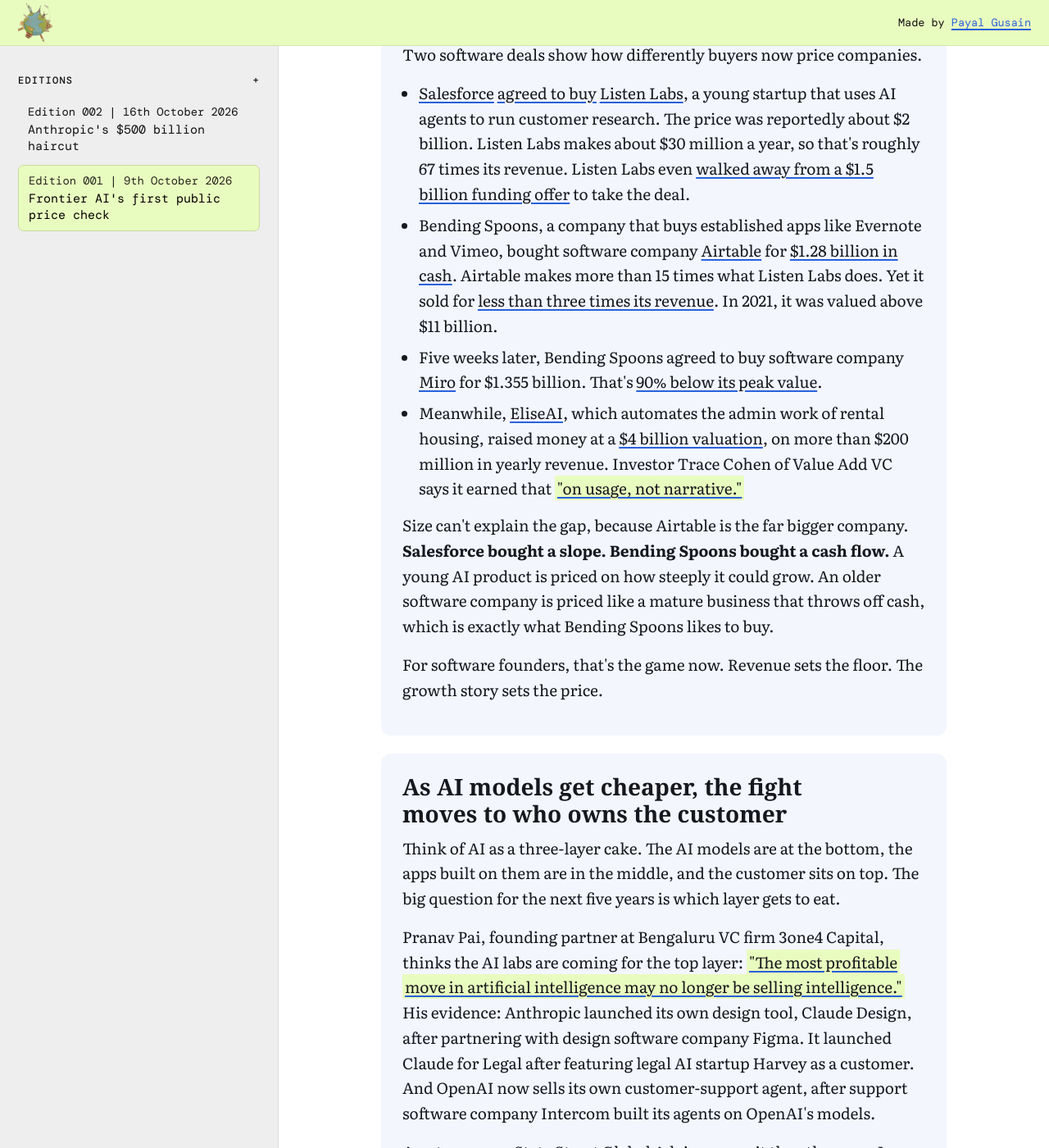
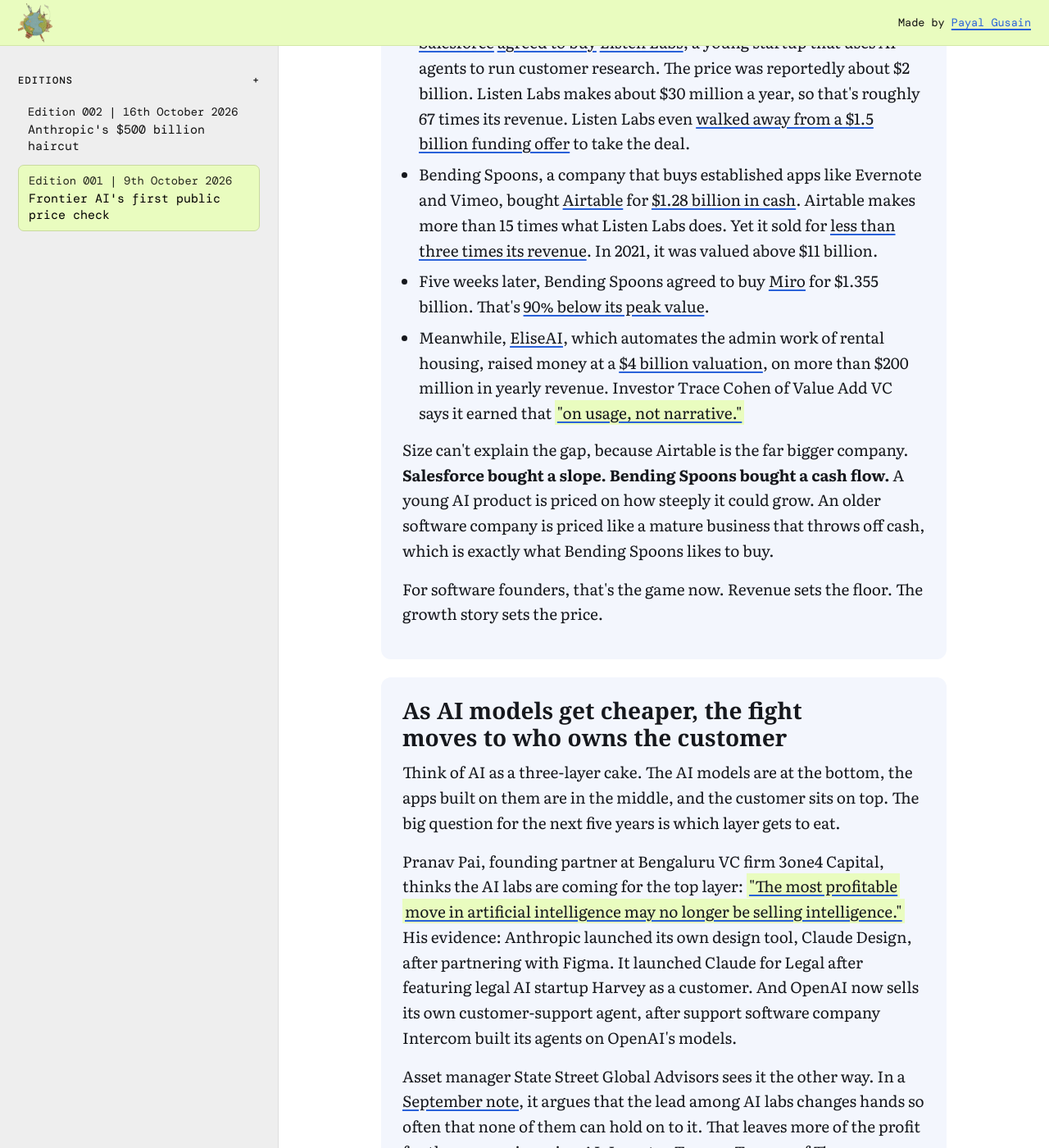
Before and after one commit to pgwrites/keeping-up-with-the-capital, a Jekyll site: the page built from _posts/2026-10-09-anthropic-ipo-family-offices.md, in a window 1280 px wide and 1400 px high, scrolled down 3478 px. Shown: the whole window at 82% size. Built offline with Jekyll 4.4.1, drawn with Linux system fonts in a browser that asks for light colours; some web fonts are replaced; some of the changed text lies outside the part shown.

Commit message:
Drop context for well-known companies; refine STYLE.md introduction rule
Co-Authored-By: Claude Opus 5.5 <noreply@anthropic.com>
Claude-Session: https://claude.ai/code/session_019yddCmAbBGRort8Ve7bfPc

```diff
--- a/_posts/2026-10-09-anthropic-ipo-family-offices.md
+++ b/_posts/2026-10-09-anthropic-ipo-family-offices.md
@@ -67,8 +67,8 @@ But a price only counts once someone can sell at it. PitchBook counted [just 18
 Two software deals show how differently buyers now price companies.
 
 - [Salesforce](https://www.salesforce.com/) [agreed to buy](https://www.salesforce.com/news/stories/salesforce-signs-definitive-agreement-to-acquire-listen-labs/) [Listen Labs](https://listenlabs.com/), a young startup that uses AI agents to run customer research. The price was reportedly about $2 billion. Listen Labs makes about $30 million a year, so that's roughly 67 times its revenue. Listen Labs even [walked away from a $1.5 billion funding offer](https://techcrunch.com/2026/09/09/ai-research-startup-listen-labs-scrubbed-a-1-5b-funding-round-for-salesforce-talks/) to take the deal.
-- Bending Spoons, a company that buys established apps like Evernote and Vimeo, bought software company [Airtable](https://www.airtable.com/) for [$1.28 billion in cash](https://techcrunch.com/2026/08/04/bending-spoons-to-buy-airtable-for-1-28b/). Airtable makes more than 15 times what Listen Labs does. Yet it sold for [less than three times its revenue](https://dealroom.co/resources/airtable-bending-spoons/). In 2021, it was valued above $11 billion.
-- Five weeks later, Bending Spoons agreed to buy software company [Miro](https://miro.com/) for $1.355 billion. That's [90% below its peak value](https://www.forbes.com/sites/josipamajic/2026/09/10/bending-spoons-buys-miro-at-90-discount-as-saas-unicorns-sell-for-scraps/).
+- Bending Spoons, a company that buys established apps like Evernote and Vimeo, bought [Airtable](https://www.airtable.com/) for [$1.28 billion in cash](https://techcrunch.com/2026/08/04/bending-spoons-to-buy-airtable-for-1-28b/). Airtable makes more than 15 times what Listen Labs does. Yet it sold for [less than three times its revenue](https://dealroom.co/resources/airtable-bending-spoons/). In 2021, it was valued above $11 billion.
+- Five weeks later, Bending Spoons agreed to buy [Miro](https://miro.com/) for $1.355 billion. That's [90% below its peak value](https://www.forbes.com/sites/josipamajic/2026/09/10/bending-spoons-buys-miro-at-90-discount-as-saas-unicorns-sell-for-scraps/).
 - Meanwhile, [EliseAI](https://www.eliseai.com/), which automates the admin work of rental housing, raised money at a [$4 billion valuation](https://www.globenewswire.com/news-release/2026/09/29/3370681/0/en/eliseai-raises-350-million-at-4-billion-valuation-to-bring-ai-deeper-into-housing-and-healthcare-operations.html), on more than $200 million in yearly revenue. Investor Trace Cohen of Value Add VC says it earned that [<mark>"on usage, not narrative."</mark>](https://valueaddvc.com/pulse/eliseai-350m-round-4b-valuation-2026)
 
 Size can't explain the gap, because Airtable is the far bigger company. **Salesforce bought a slope. Bending Spoons bought a cash flow.** A young AI product is priced on how steeply it could grow. An older software company is priced like a mature business that throws off cash, which is exactly what Bending Spoons likes to buy.
@@ -83,7 +83,7 @@ For software founders, that's the game now. Revenue sets the floor. The growth s
 
 Think of AI as a three-layer cake. The AI models are at the bottom, the apps built on them are in the middle, and the customer sits on top. The big question for the next five years is which layer gets to eat.
 
-Pranav Pai, founding partner at Bengaluru VC firm 3one4 Capital, thinks the AI labs are coming for the top layer: [<mark>"The most profitable move in artificial intelligence may no longer be selling intelligence."</mark>](https://inc42.com/resources/selling-intelligence-was-the-warm-up-for-ai-owning-vertical-markets-may-be-the-play/) His evidence: Anthropic launched its own design tool, Claude Design, after partnering with design software company Figma. It launched Claude for Legal after featuring legal AI startup Harvey as a customer. And OpenAI now sells its own customer-support agent, after support software company Intercom built its agents on OpenAI's models.
+Pranav Pai, founding partner at Bengaluru VC firm 3one4 Capital, thinks the AI labs are coming for the top layer: [<mark>"The most profitable move in artificial intelligence may no longer be selling intelligence."</mark>](https://inc42.com/resources/selling-intelligence-was-the-warm-up-for-ai-owning-vertical-markets-may-be-the-play/) His evidence: Anthropic launched its own design tool, Claude Design, after partnering with Figma. It launched Claude for Legal after featuring legal AI startup Harvey as a customer. And OpenAI now sells its own customer-support agent, after support software company Intercom built its agents on OpenAI's models.
 
 Asset manager State Street Global Advisors sees it the other way. In a [September note](https://www.ssga.com/us/en/intermediary/insights/beyond-deepseek-chinas-2026-model-wave-and-the-repricing-of-the-ai-stack), it argues that the lead among AI labs changes hands so often that none of them can hold on to it. That leaves more of the profit for the companies using AI. Investor Tomasz Tunguz of Theory Ventures shows the pressure on the labs: the price of using AI models has [fallen 41%, while usage rose 50%](https://tomtunguz.com/what-if-the-models-are-commoditized/).
 
```
Also changed, not shown: other parts of _posts/2026-10-09-anthropic-ipo-family-offices.md (+5 -5 lines), STYLE.md (+1 -1 lines), _posts/2026-10-16-anthropic-ipo-haircut-zetwerk.md (+6 -6 lines).
